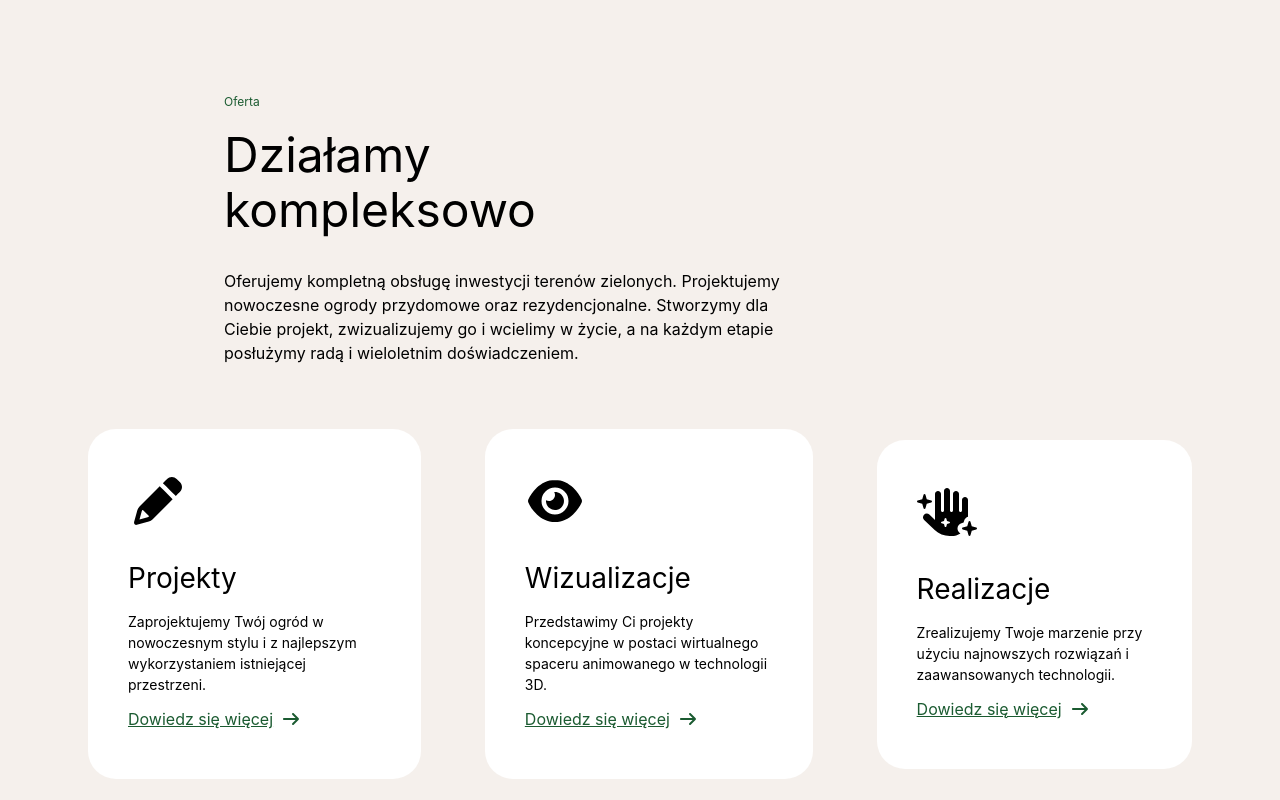
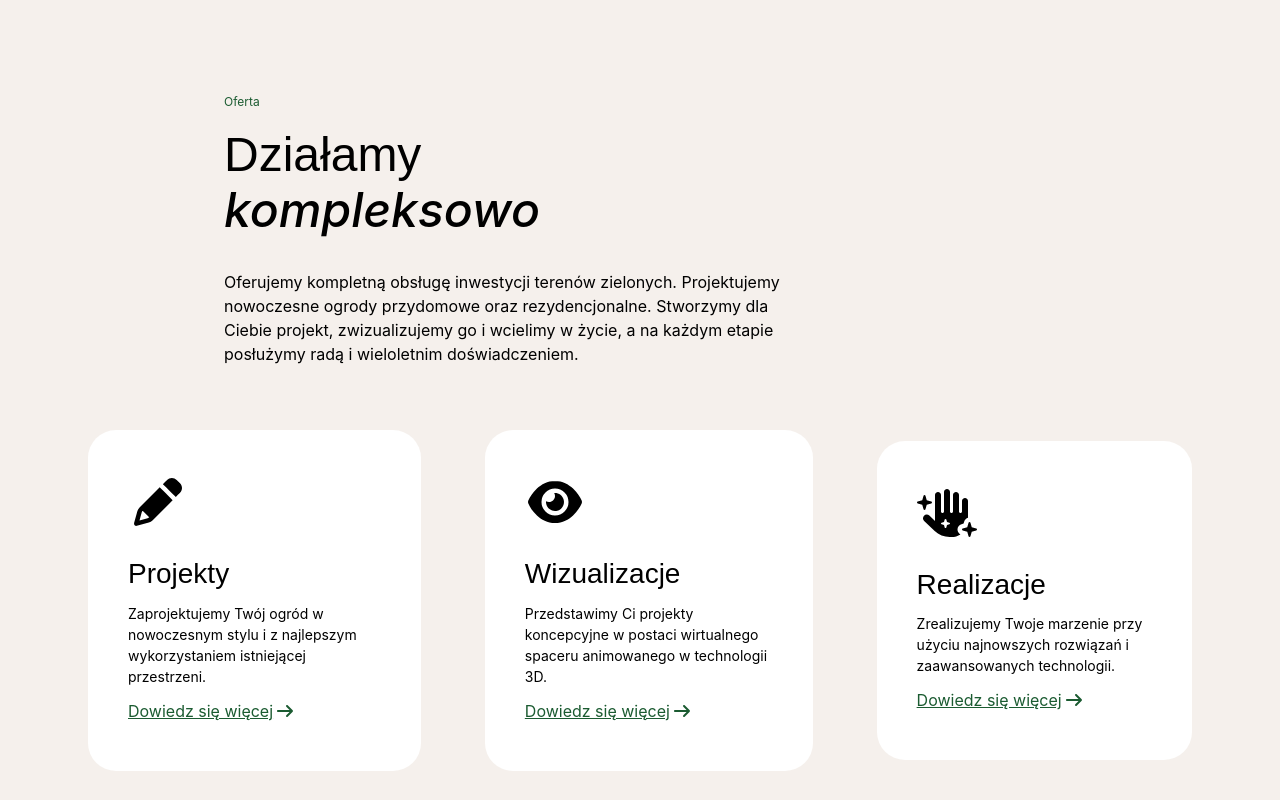
Before and after one commit to Barbedi/z_rekrutacyjne, a React (Vite) app: page / in a window 1280 px wide. Shown: the part 840-1640 px from the top of the page. Built offline with nearby package versions, Linux system fonts and the light colour scheme.

Commit message:
Update Offer cards styling and interactivity

```diff
--- a/src/components/Offer.tsx
+++ b/src/components/Offer.tsx
@@ -16,8 +16,9 @@ const Offer = () => {
               Oferta
             </h1>
 
-            <h2 className="text-5xl text-black font-inter font-normal leading-[115%]">
-              Działamy kompleksowo
+            <h2 className="text-5xl text-black font-montserrat font-medium leading-[115%] tracking-[-3%]">
+              Działamy {" "}
+              <span className="text-black font-inter italic leading-[115%] tracking-0">kompleksowo</span>
             </h2>
           </div>
           <p className="text-base text-black font-inter font-normal leading-[150%] max-w-xl tracking-[-1%]">
@@ -29,51 +30,48 @@ const Offer = () => {
         </div>
       </div>
       <div className="col-span-12 flex w-full  items-center gap-16 px-22">
-        <div id="projects" className="flex col-auto flex-col px-10 py-12 bg-white gap-3 rounded-[28px]">
+        <a id="projects" className=" cursor-pointer flex group col-auto flex-col px-10 py-12 bg-white hover:bg-[#1B5B31]/15 gap-3 rounded-[28px] hover:-translate-y-1.5 hover:shadow-xl shadow-[#1B5B31]/30 transition-all duration-300 ease-out ">
           <div className="flex flex-col  gap-8 items-start">
-            <FontAwesomeIcon className="text-black text-5xl" icon={faPencil} />
-            <h1 className="text-[28px] ">Projekty</h1>
+            <FontAwesomeIcon className="text-black group-hover:text-[#1B5B31] text-5xl" icon={faPencil} />
+            <h1 className="text-[28px] font-medium font-montserrat leading-[115%] tracking-[-5%]">Projekty</h1>
           </div>
-          <p className="text-sm text-black font-inter font-normal leading-[150%]">
+          <p className="text-sm text-black font-inter font-normal leading-[150%] tracking-[-1%]">
             Zaprojektujemy Twój ogród w nowoczesnym stylu i z najlepszym
             wykorzystaniem istniejącej przestrzeni.
           </p>
-          <a href="" className="text-[#1B5B31] underline mt-auto">
+          <span className="text-[#1B5B31] underline mt-auto font-inter font-normal leading-[150%] ">
             Dowiedz się więcej
-            <FontAwesomeIcon className="ml-2" icon={faArrowRight} />
-          </a>
-        </div>
-        <div id="wizualizacje" className="flex flex-col px-10 py-12 bg-white gap-3 rounded-[28px]">
+            <FontAwesomeIcon className="ml-0.5 group-hover:translate-x-1 transition-transform duration-300" icon={faArrowRight} />
+          </span>
+        </a>
+        <a id="wizualizacje" className="cursor-pointer flex group col-auto flex-col px-10 py-12 bg-white hover:bg-[#1B5B31]/15 gap-3 rounded-[28px] hover:-translate-y-1.5 hover:shadow-xl shadow-[#1B5B31]/30 transition-all duration-300 ease-out">
           <div className="flex flex-col  gap-8 items-start">
-            <FontAwesomeIcon className="text-black text-5xl" icon={faEye} />
-            <h1 className="text-[28px] ">Wizualizacje</h1>
+            <FontAwesomeIcon className="text-black group-hover:text-[#1B5B31] text-5xl" icon={faEye} />
+            <h1 className="text-[28px] font-medium font-montserrat leading-[115%] tracking-[-5%]">Wizualizacje</h1>
           </div>
-          <p className="text-sm text-black font-inter font-normal leading-[150%]">
+          <p className="text-sm text-black font-inter font-normal leading-[150%] tracking-[-1%]">
             Przedstawimy Ci projekty koncepcyjne w postaci wirtualnego spaceru
             animowanego w technologii 3D.
           </p>
-          <a href="" className="text-[#1B5B31] underline mt-auto">
+          <span className="text-[#1B5B31] underline mt-auto font-inter font-normal leading-[150%] ">
             Dowiedz się więcej
-            <FontAwesomeIcon className="ml-2" icon={faArrowRight} />
-          </a>
-        </div>
-        <div id="realizacje" className="flex flex-col px-10 py-12 bg-white gap-3 rounded-[28px]">
+            <FontAwesomeIcon className="ml-0.5 group-hover:translate-x-1 transition-transform duration-300" icon={faArrowRight} />
+          </span>
+        </a>
+        <a id="realizacje" className="cursor-pointer flex group col-auto flex-col px-10 py-12 bg-white hover:bg-[#1B5B31]/15 gap-3 rounded-[28px] hover:-translate-y-1.5 hover:shadow-xl shadow-[#1B5B31]/30 transition-all duration-300 ease-out">
           <div className="flex flex-col  gap-8 items-start">
-            <FontAwesomeIcon
-              className="text-black text-5xl"
-              icon={faHandSparkles}
-            />
-            <h1 className="text-[28px] ">Realizacje</h1>
+            <FontAwesomeIcon className="text-black group-hover:text-[#1B5B31] text-5xl" icon={faHandSparkles} />
+            <h1 className="text-[28px] font-medium font-montserrat leading-[115%] tracking-[-5%]">Realizacje</h1>
           </div>
-          <p className="text-sm text-black font-inter font-normal leading-[150%]">
+          <p className="text-sm text-black font-inter font-normal leading-[150%] tracking-[-1%]">
             Zrealizujemy Twoje marzenie przy użyciu najnowszych rozwiązań i
             zaawansowanych technologii.
           </p>
-          <a href="" className="text-[#1B5B31] underline">
+          <span className="text-[#1B5B31] underline mt-auto font-inter font-normal leading-[150%] ">
             Dowiedz się więcej
-            <FontAwesomeIcon className="ml-2" icon={faArrowRight} />
-          </a>
-        </div>
+            <FontAwesomeIcon className="ml-0.5 group-hover:translate-x-1 transition-transform duration-300" icon={faArrowRight} />
+          </span>
+        </a>
       </div>
     </section>
   );
```
